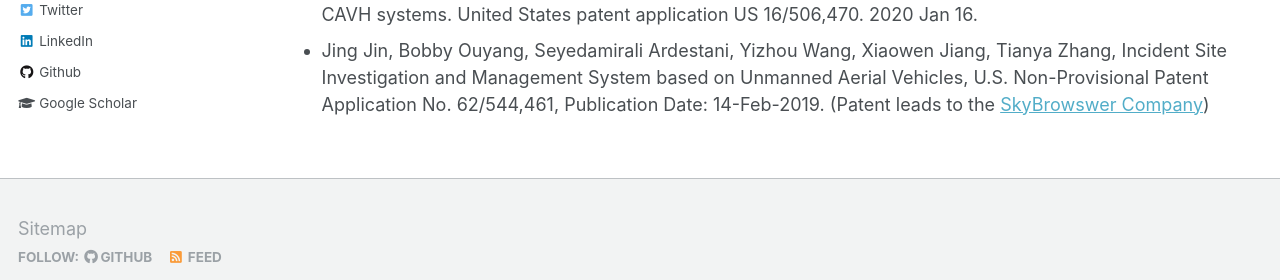
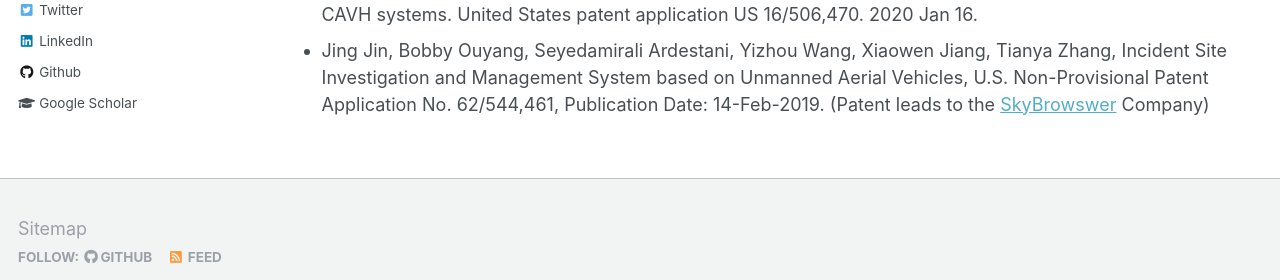
Before and after one commit to TeRyZh/Website, a Jekyll site: the page built from _pages/publications.md, in a window 1280 px wide and 900 px high, scrolled down 1250 px. Shown: the part 566-846 px from the top of the window. Built offline with Jekyll 4.4.1, drawn with Linux system fonts in a browser that asks for light colours.

```diff
--- a/_pages/publications.md
+++ b/_pages/publications.md
@@ -40,4 +40,4 @@ author_profile: true
 ### Patents
 * Jin J, Ran B, Chen T, Jiang X, Zhang T, Yao Z, inventors; CAVH LLC, assignee. Cloud-based technology for connected and automated vehicle highway systems. United States patent application US 16/454,268.
 * Jin J, Ran B, Chen T, Zhang T, Jiang X, Yao Z, inventors; CAVH LLC, assignee. Fixed-route service system for CAVH systems. United States patent application US 16/506,470. 2020 Jan 16.
-* Jing Jin, Bobby Ouyang, Seyedamirali Ardestani, Yizhou Wang, Xiaowen Jiang, Tianya Zhang, Incident Site Investigation and Management System based on Unmanned Aerial Vehicles, U.S. Non-Provisional Patent Application No. 62/544,461, Publication Date: 14-Feb-2019. (Patent leads to the [SkyBrowswer Company](https://www.skyebrowse.com/))
+* Jing Jin, Bobby Ouyang, Seyedamirali Ardestani, Yizhou Wang, Xiaowen Jiang, Tianya Zhang, Incident Site Investigation and Management System based on Unmanned Aerial Vehicles, U.S. Non-Provisional Patent Application No. 62/544,461, Publication Date: 14-Feb-2019. (Patent leads to the [SkyBrowswer](https://www.skyebrowse.com/) Company)
```
